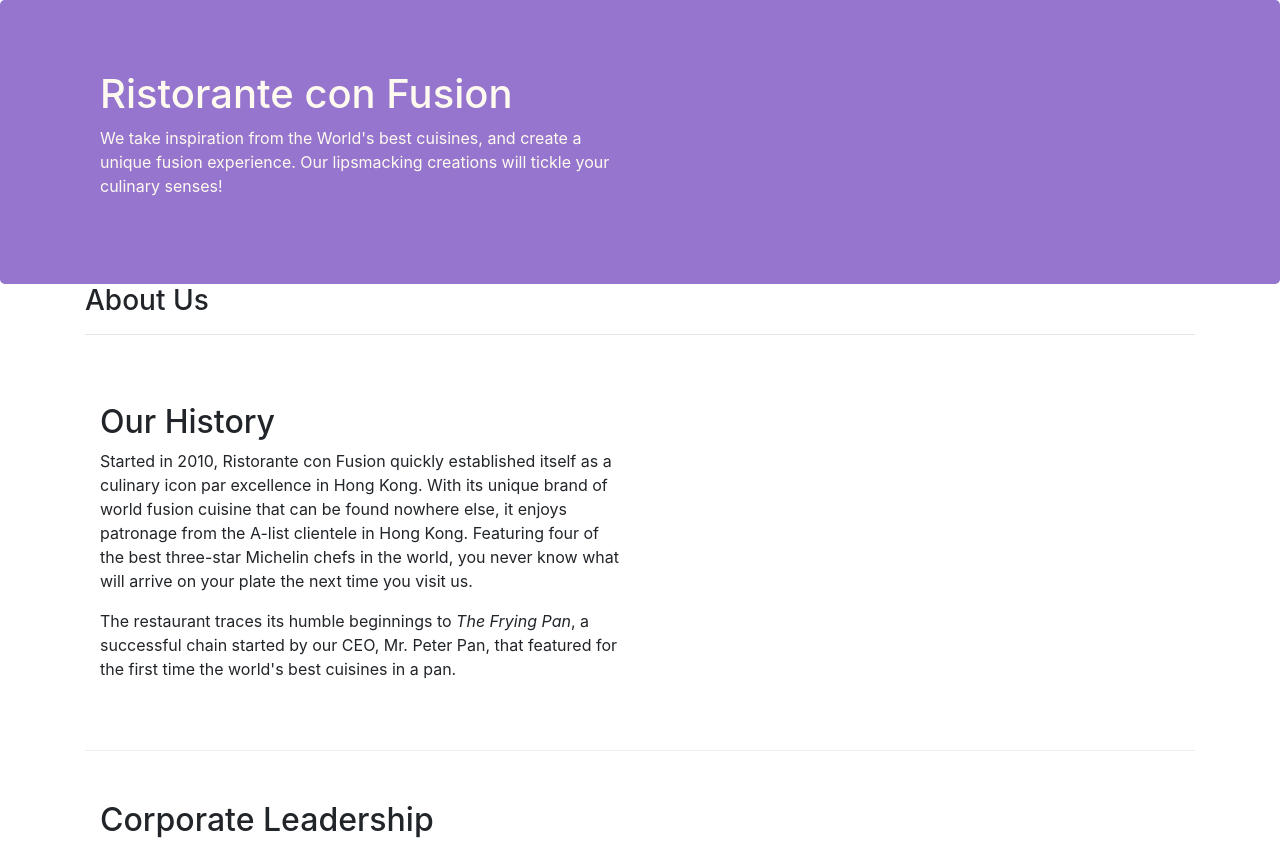
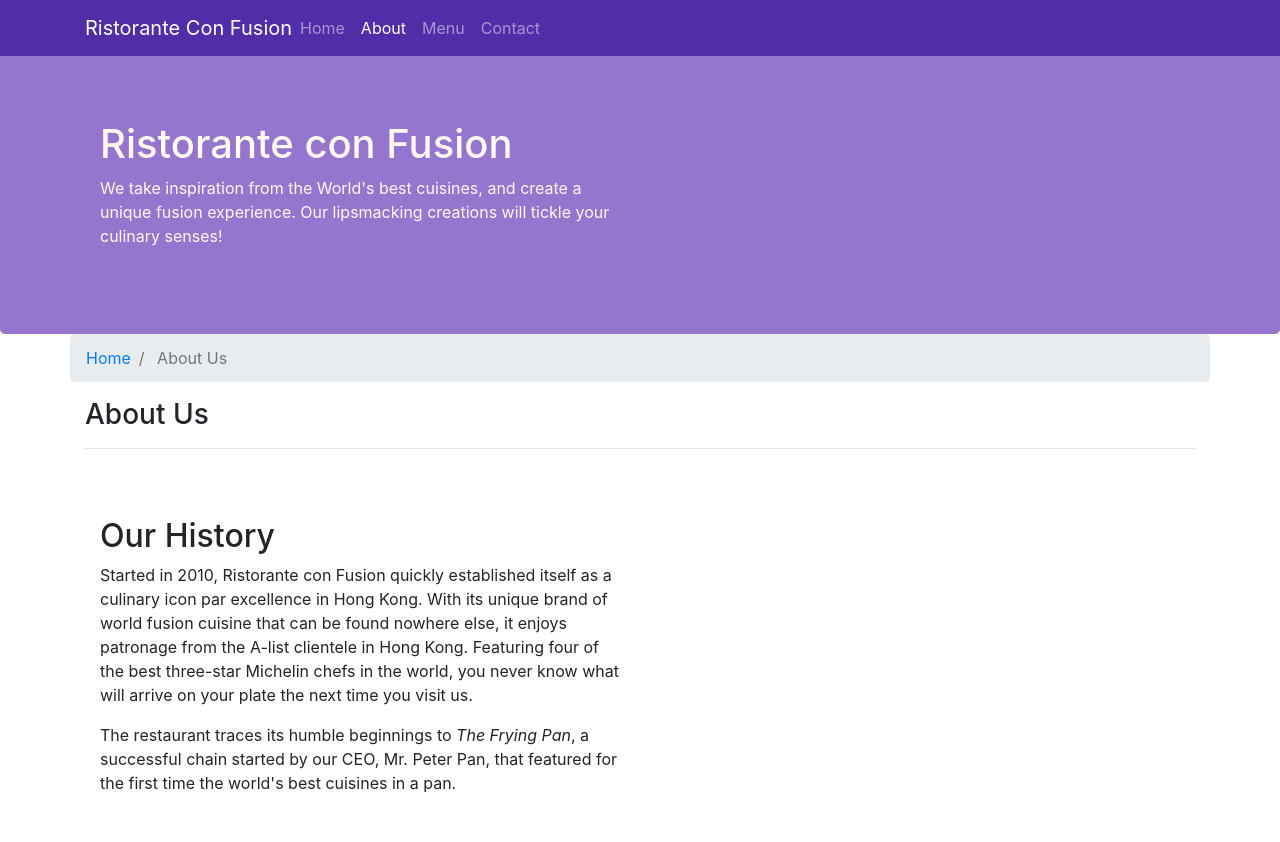
Before and after one commit to Ikalli/coursera-web-ui-frameworks, a website: page aboutus.html in a window 1280 px wide. Shown: the top 842 px of the page. Drawn offline with nearby package versions, Linux system fonts and the light colour scheme.

Commit message:
Bootstrap navbar and breadcrumb

```diff
--- a/aboutus.html
+++ b/aboutus.html
@@ -12,7 +12,30 @@
 </head>
 
 <body>
-
+    <nav class="navbar navbar-dark navbar-expand-sm fixed-top">
+        <div class="container">
+            <button class="navbar-toggler" type="button" data-toggle="collapse" data-target="#Navbar">
+                <span class="navbar-toggler-icon"></span>
+            </button>
+            <a class="navbar-brand mr-auto" href="./index.html">Ristorante Con Fusion</a>
+            <div class="collapse navbar-collapse" id="Navbar">
+                <ul class="navbar-nav mr-auto">
+                    <li class="nav-item">
+                        <a class="nav-link" href="./index.html">Home</a>
+                    </li>
+                    <li class="nav-item">
+                        <a class="nav-link active" href="#">About</a>
+                    </li>
+                    <li class="nav-item">
+                        <a class="nav-link" href="#">Menu</a>
+                    </li>
+                    <li class="nav-item">
+                        <a class="nav-link" href="#">Contact</a>
+                    </li>
+                </ul>
+            </div>
+        </div>
+    </nav>
     <header class="jumbotron">
         <div class="container">
             <div class="row row-header">
@@ -27,8 +50,16 @@
     </header>
 
     <div class="container">
-        <div>
-            <div>
+        <div class="row">
+            <ol class="col-12 breadcrumb">
+                <li class="breadcrumb-item">
+                    <a href="./index.html">Home</a>
+                </li>
+                <li class="breadcrumb-item active">
+                    About Us
+                </li>
+            </ol>
+            <div class="col-12">
                <h3>About Us</h3>
                <hr>
             </div>
@@ -67,7 +98,7 @@
                 <div class="col-4 offset-1 col-sm-2">
                     <h5>Links</h5>
                     <ul class="list-unstyled">
-                        <li><a href="#">Home</a></li>
+                        <li><a href="./index.html">Home</a></li>
                         <li><a href="#">About</a></li>
                         <li><a href="#">Menu</a></li>
                         <li><a href="#">Contact</a></li>
--- a/css/styles.css
+++ b/css/styles.css
@@ -34,3 +34,12 @@
 	margin: 0px;
 	color: #0f0f0f;
 }
+
+body {
+	padding: 50px 0px 0px 0px;
+	z-index: 0;
+}
+
+.navbar-dark {
+	background-color: #512DA8;
+}
```
Also changed, not shown: index.html (+25 -2 lines).
